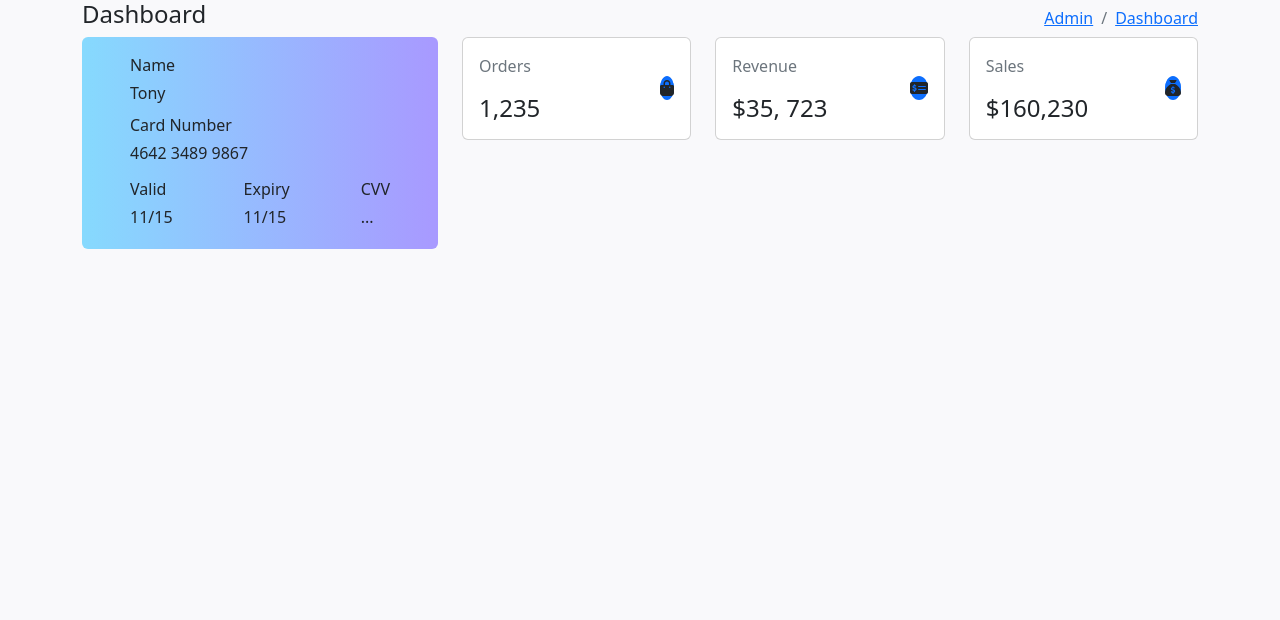
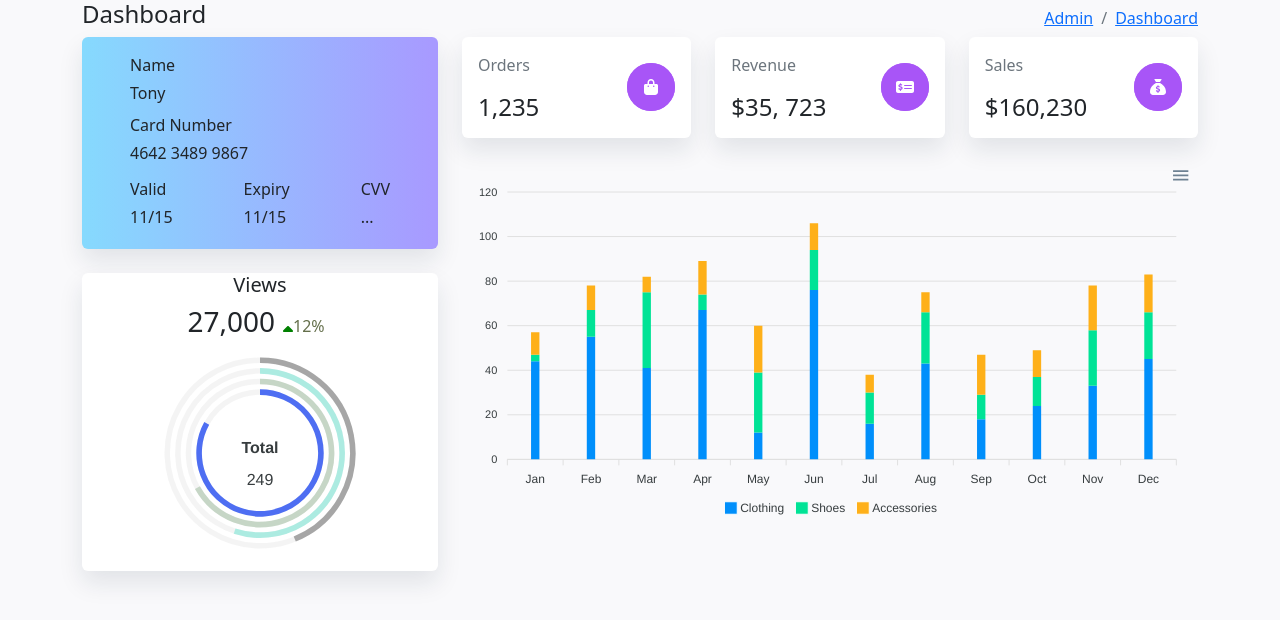
Before and after one commit to KjOHnBaggins/charts-and-cards, a React (Vite) app: page / in a window 1280 px wide. Shown: the top 620 px of the page. Built offline with nearby package versions, Linux system fonts and the light colour scheme.

Commit message:
Added React Apex Chart

```diff
--- /dev/null
+++ b/pages/Dashboard/ColumnChart.jsx
@@ -0,0 +1,66 @@
+import React from "react";
+import ReactApexChart from "react-apexcharts";
+
+const ColumnChart = ({ dataColor, periodData }) => {
+  const options = {
+    chart: {
+      stacked: !0,
+      toolbar: {
+        show: 1,
+      },
+      zoom: {
+        enabled: !0,
+      },
+    },
+    plotOptions: {
+      bar: {
+        horizontal: !1,
+        columnWidth: "15%",
+        endingShape: "rounded",
+      },
+    },
+    dataLabels: {
+      enabled: !1,
+    },
+    xaxis: {
+      show: true,
+      categories: [
+        "Jan",
+        "Feb",
+        "Mar",
+        "Apr",
+        "May",
+        "Jun",
+        "Jul",
+        "Aug",
+        "Sep",
+        "Oct",
+        "Nov",
+        "Dec",
+      ],
+      labels: {
+        show: true,
+      },
+    },
+    colors: dataColor,
+    legend: {
+      position: "bottom",
+    },
+    fill: {
+      opacity: 1,
+    },
+  };
+  return (
+    <div className="">
+      <ReactApexChart
+        options={options}
+        series={[...periodData]}
+        type="bar"
+        height="359"
+        className="apex-charts"
+      />
+    </div>
+  );
+};
+
+export default ColumnChart;
--- /dev/null
+++ b/pages/Dashboard/MetricsComp.jsx
@@ -0,0 +1,57 @@
+import ReactApexChart from "react-apexcharts";
+import { Card } from "reactstrap";
+import { FontAwesomeIcon } from "@fortawesome/react-fontawesome";
+const MetricsComp = () => {
+  const series = [44, 55, 67, 83];
+  const options = {
+    charts: {
+      height: 350,
+      type: "radialBar",
+    },
+    plotOptions: {
+      radialBar: {
+        dataLabels: {
+          name: {
+            fontSize: "22px",
+          },
+          value: {
+            fontSize: "16px",
+          },
+          total: {
+            show: true,
+            label: "Total",
+            formatter: function (w) {
+              return 249;
+            },
+          },
+        },
+      },
+    },
+    labels: ["Computer", "Table", "Laptop", "Mobile"],
+    colors: ["a855f7", "#a0eade", "#bfd2bf", "#3258f2"],
+  };
+
+  return (
+    <Card>
+      <div className="text-center">
+        <h5>Views</h5>
+        <div className="d-flex justify-content-center">
+          <h3 className="m-0">27,000</h3>
+          <div className="d-flex align-items-end px-2">
+            <FontAwesomeIcon icon="fa-solid fa-caret-up" color="green" />
+            <span className="text-success">12%</span>
+          </div>
+        </div>
+        <ReactApexChart
+          options={options}
+          series={series}
+          type="radialBar"
+          height="230"
+          className="apex-chart"
+        />
+      </div>
+    </Card>
+  );
+};
+
+export default MetricsComp;
--- a/pages/Dashboard/index.jsx
+++ b/pages/Dashboard/index.jsx
@@ -1,6 +1,9 @@
 import Breadcrumb from "../../src/components/Common/Breadcrumb";
 import { Container, Row, Col, Card, CardBody } from "reactstrap";
 import CardComp from "./CardComp";
+import MetricsComp from "./MetricsComp";
+import ColumnChart from "./ColumnChart";
+import { periodData } from "../../src/data";
 import { FontAwesomeIcon } from "@fortawesome/react-fontawesome";
 
 const Dashboard = () => {
@@ -32,6 +35,7 @@ const Dashboard = () => {
         <Row>
           <Col xl="4">
             <CardComp />
+            <MetricsComp />
           </Col>
           <Col xl="8">
             <Row>
@@ -57,6 +61,14 @@ const Dashboard = () => {
                 </Col>
               ))}
             </Row>
+            <Row>
+              <Col xs="12">
+                <ColumnChart
+                  periodData={periodData}
+                  dataColors={["#a855f7", "#3258f2", "#a0eade"]}
+                />
+              </Col>
+            </Row>
           </Col>
         </Row>
       </Container>
--- a/src/assets/styles/_app.scss
+++ b/src/assets/styles/_app.scss
@@ -16,3 +16,60 @@ body {
     text-align: left;
   }
 }
+
+.mini-stats-wid {
+  .mini-stats-icon {
+    overflow: hidden;
+    position: relative;
+
+    &::before,
+    &::after {
+      content: "";
+      position: absolute;
+      width: 8px;
+      height: 3.2rem;
+      background-color: rgba($container-bg, 0.1);
+      top: -5px;
+      left: 1rem;
+      transform: rotate(32deg);
+      transition: all 400ms;
+    }
+
+    &::after {
+      left: -0.8rem;
+      width: 0.8rem;
+      transition: all 200ms;
+    }
+  }
+
+  &:hover {
+    .mini-stats-icon {
+      &::after {
+        left: 4rem;
+      }
+    }
+  }
+}
+
+.icon-container {
+  align-items: center;
+  background-color: $primary;
+  color: $container-bg;
+  display: flex;
+  font-weight: 500;
+  width: 100%;
+  height: 100%;
+  justify-content: center;
+}
+
+.icon-sm {
+  width: 3rem;
+  height: 3rem;
+}
+
+// Common
+.card {
+  margin-bottom: 1.5rem;
+  box-shadow: 0 0.75rem 1.5rem rgb(18, 38, 63, 0.1);
+  border: none;
+}
--- a/src/assets/styles/_variables.scss
+++ b/src/assets/styles/_variables.scss
@@ -2,4 +2,35 @@
 @import "./node_modules/bootstrap/scss/variables";
 @import "./node_modules/bootstrap/scss/mixins";
 $body-bg: hsl(240, 27%, 98%);
+$container-bg: hsl(0, 0%, 100%);
+
+//Color System
+$purple: hsl(271, 91%, 65%);
+$white: #fff;
+$blue: #3258f2;
+$lightBlue: #a0eade;
+$cambridgeBlue: #bfd2bf;
+$orange: #f2545b;
+$red: #a93f55;
+$green: #646f4b;
+$color: (
+  "purple": $purple,
+  "blue": $blue,
+  "orange": $orange,
+  "lightBlue": $lightBlue,
+  "cambridgeBlue": $cambridgeBlue,
+  "green": $green,
+  "red": $red,
+);
+
+//Variants
+$primary: $purple;
+$secondary: $lightBlue;
+$success: $green;
+$theme-colors: (
+  "primary": $primary,
+  "secondary": $secondary,
+  "success": $success,
+);
+$theme-colors-rgb: map-loop($theme-colors, to-rgb, "$value");
 @import "./node_modules/bootstrap/scss/bootstrap";
--- /dev/null
+++ b/src/data.js
@@ -0,0 +1,16 @@
+const periodData = [
+  {
+    name: "Clothing",
+    data: [44, 55, 41, 67, 12, 76, 16, 43, 18, 24, 33, 45],
+  },
+  {
+    name: "Shoes",
+    data: [3, 12, 34, 7, 27, 18, 14, 23, 11, 13, 25, 21],
+  },
+  {
+    name: "Accessories",
+    data: [10, 11, 7, 15, 21, 12, 8, 9, 18, 12, 20, 17],
+  },
+];
+
+export { periodData };
```
